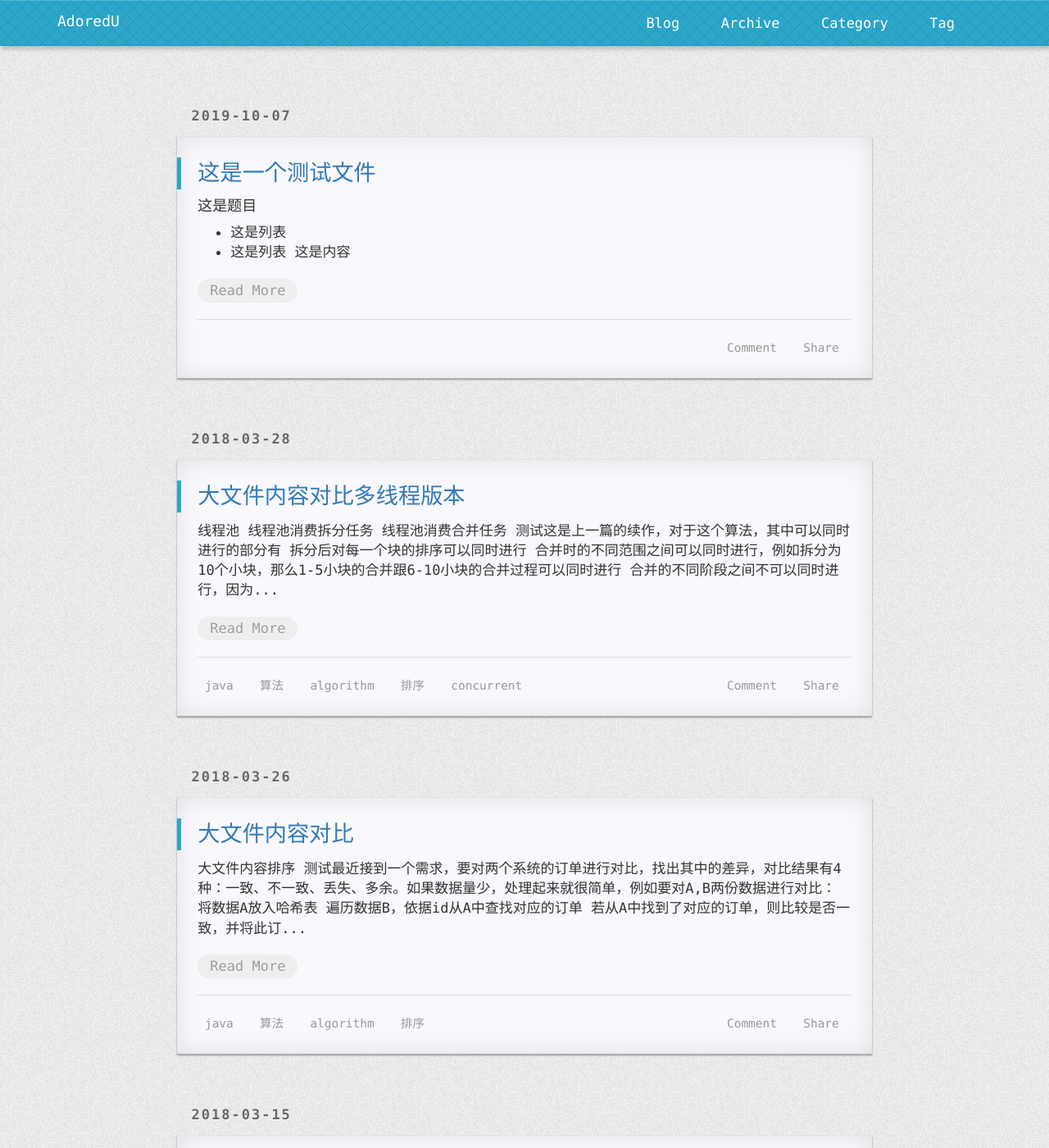
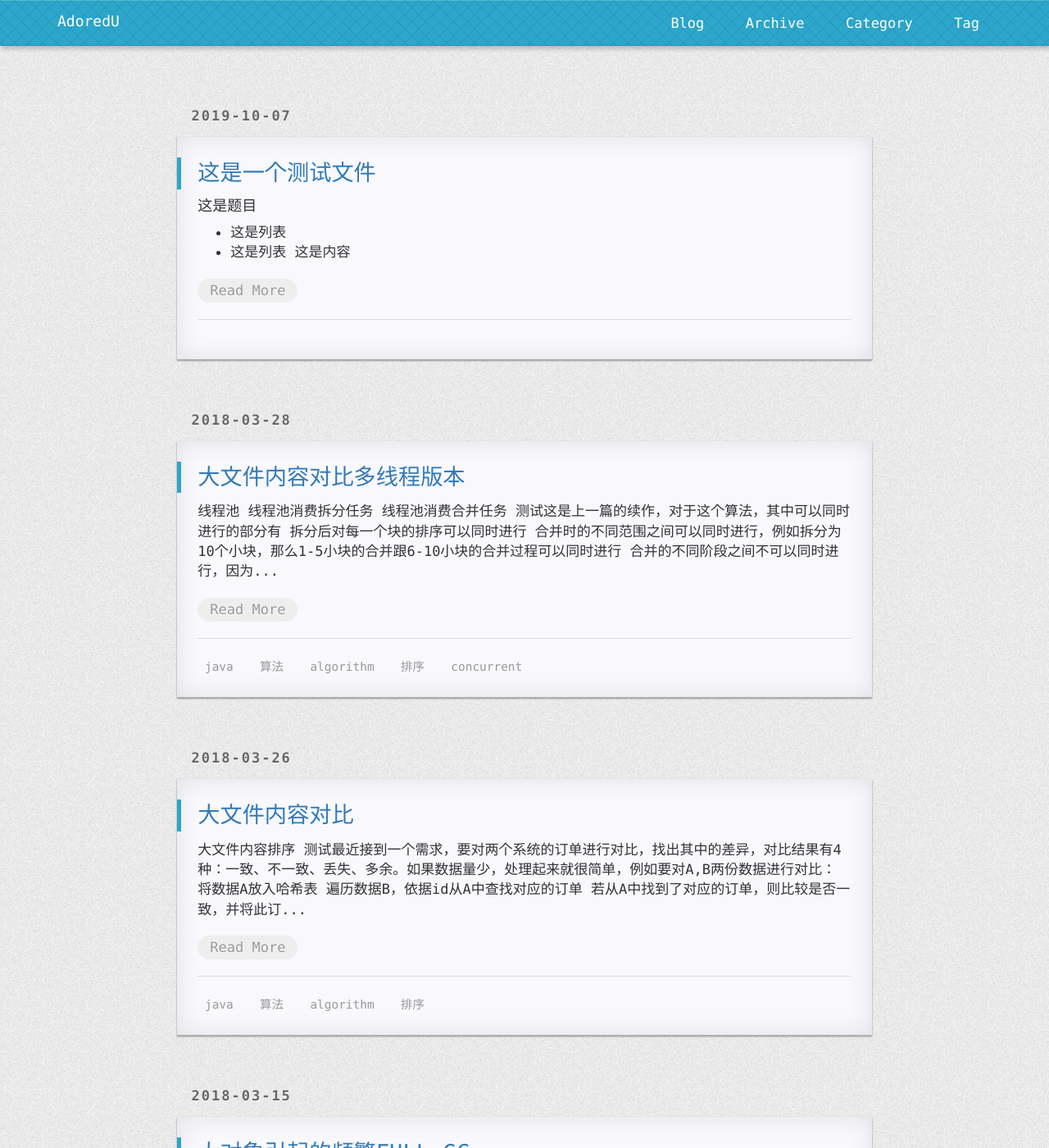
Before and after one commit to AdoredU/AdoredU.github.io, a Jekyll site: the page built from index.html, in a window 1280 px wide and 1400 px high. Shown: the whole window at 82% size. Built offline with Jekyll 4.4.1, drawn with Linux system fonts in a browser that asks for light colours; nearby versions of some CDN libraries; the list of posts is cut into pages by our own code; comment, search, counter and statistics services are not loaded; a style sheet for code colours, icons or effects is not loaded; some of the changed text lies outside the part shown.

Commit message:
commented comment and search functions.

```diff
--- a/_includes/header.html
+++ b/_includes/header.html
@@ -25,7 +25,8 @@
                         </li>
                         {% endif %}
                         {% endfor %}
-                        <li><a href="#stq=" class="search-button"><span class="octicon octicon-search"></span></a></li>
+                        <!-- 注释掉搜索框 -->
+                        <!--<li><a href="#stq=" class="search-button"><span class="octicon octicon-search"></span></a></li>-->
                     </ul>
                 </div>
             </div>
--- a/index.html
+++ b/index.html
@@ -22,10 +22,11 @@ layout: default
                       {% for tag in post.tags %}
                       <a class="word-keep" href="{{ site.baseurl | prepend: site.url }}/tags/#{{ tag }}"><span class="octicon octicon-tag"></span>&nbsp;{{ tag }}</a>
                       {% endfor %}
-                      <span class="word-keep pull-right">
-                          <a href="{{ post.url | prepend: site.baseurl | prepend: site.url }}#post-comment"><span class="octicon octicon-comment"></span>&nbsp;Comment</a>
-                          <a href="{{ post.url | prepend: site.baseurl | prepend: site.url }}#post-share"><span class="octicon octicon-file-symlink-file"></span>&nbsp;Share</a>
-                      </span>
+                      <!-- 注释评论和分享框 -->
+                      <!--<span class="word-keep pull-right">-->
+                          <!--<a href="{{ post.url | prepend: site.baseurl | prepend: site.url }}#post-comment"><span class="octicon octicon-comment"></span>&nbsp;Comment</a>-->
+                          <!--<a href="{{ post.url | prepend: site.baseurl | prepend: site.url }}#post-share"><span class="octicon octicon-file-symlink-file"></span>&nbsp;Share</a>-->
+                      <!--</span>-->
                   </footer>
                 </div>
             </article>
```
Also changed, not shown: _layouts/post.html (+4 -3 lines).
